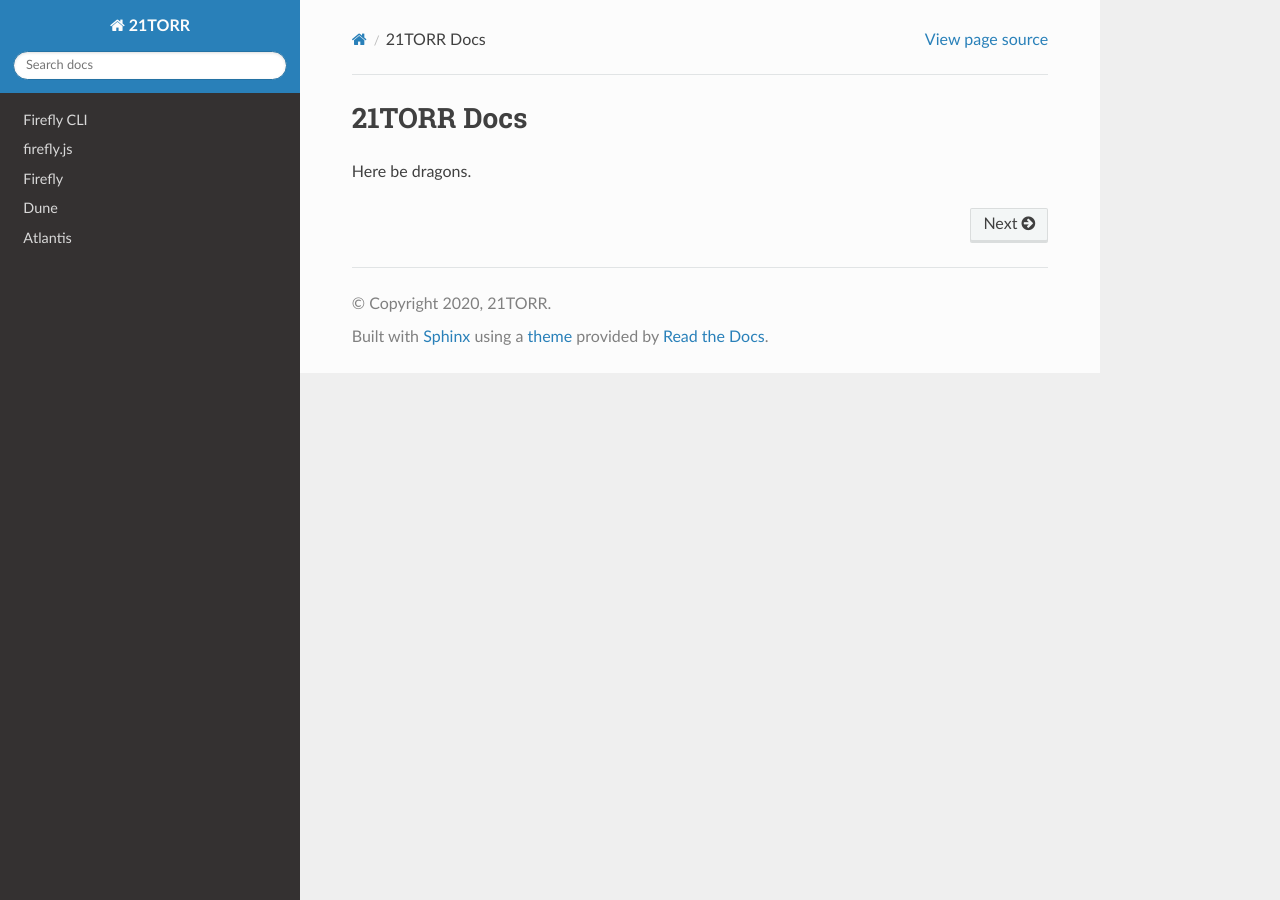
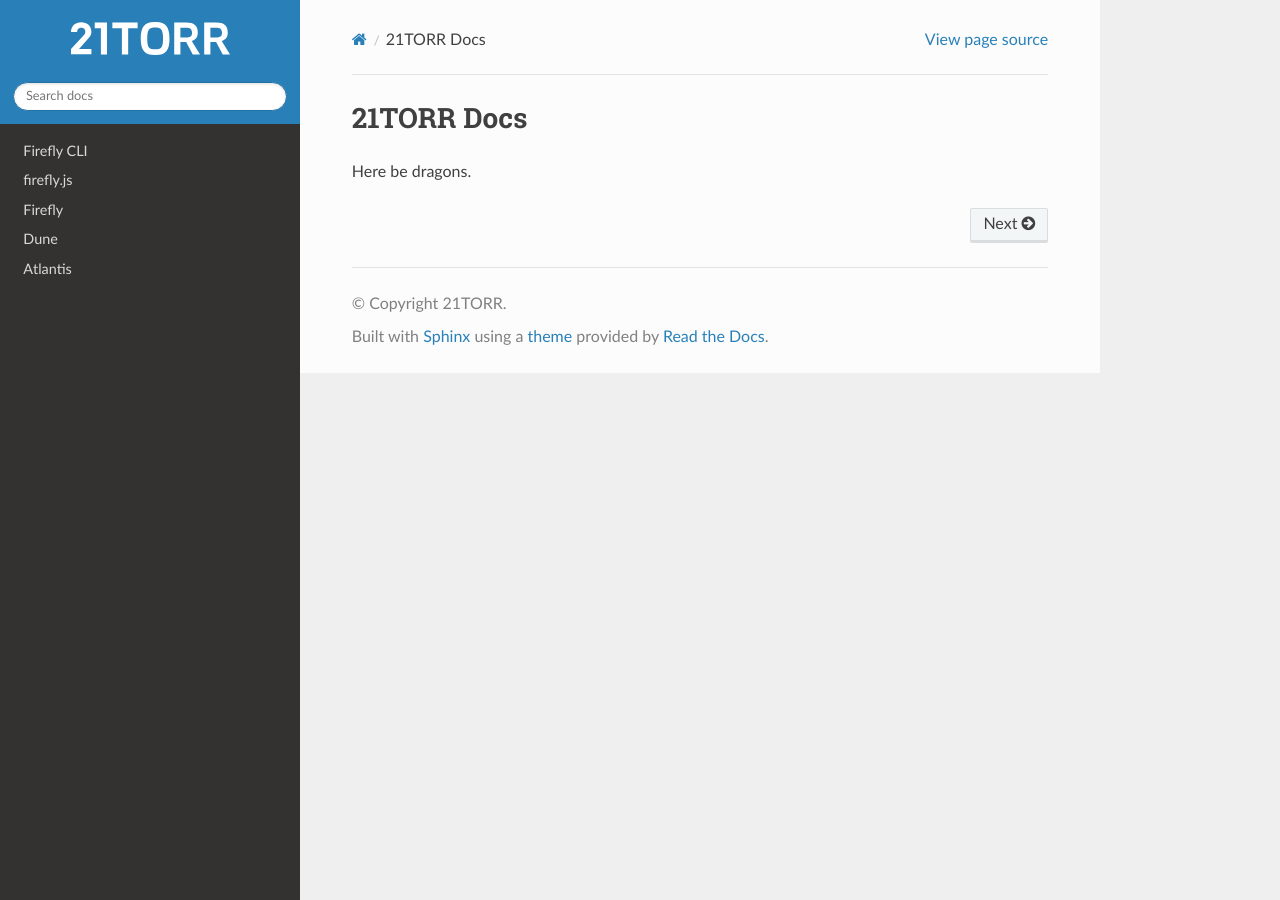
Before and after one commit to 21TORR/docs-old, a Sphinx documentation site: the page built from docs/index.rst, in a window 1280 px wide. Built offline with Sphinx 7.4.7 and the Read the Docs theme 2.0.0, drawn with Linux system fonts in a browser that asks for light colours.

Commit message:
Use logo instead of text

```diff
--- a/docs/conf.py
+++ b/docs/conf.py
@@ -19,8 +19,8 @@ import sphinx_rtd_theme
 # -- Project information -----------------------------------------------------
 
 project = '21TORR'
-copyright = '2020, 21TORR'
 author = '21TORR'
+copyright = author
 
 
 # -- General configuration ---------------------------------------------------
@@ -48,6 +48,14 @@ master_doc = 'index'
 # a list of builtin themes.
 #
 html_theme = 'sphinx_rtd_theme'
+html_theme_options = {
+    'logo_only': True,
+    'navigation_depth': 5,
+    'style_external_links': True,
+    'sticky_navigation': True,
+}
+
+html_logo = "../assets/img/logo.svg"
 
 # Add any paths that contain custom static files (such as style sheets) here,
 # relative to this directory. They are copied after the builtin static files,
--- a/docs/index.rst
+++ b/docs/index.rst
@@ -1,6 +1,6 @@
 ..  toctree::
-    :maxdepth: 2
     :hidden:
+    :maxdepth: 4
 
     firefly/index
     dune/index
```
Also changed, not shown: assets/img/logo.svg (added).
